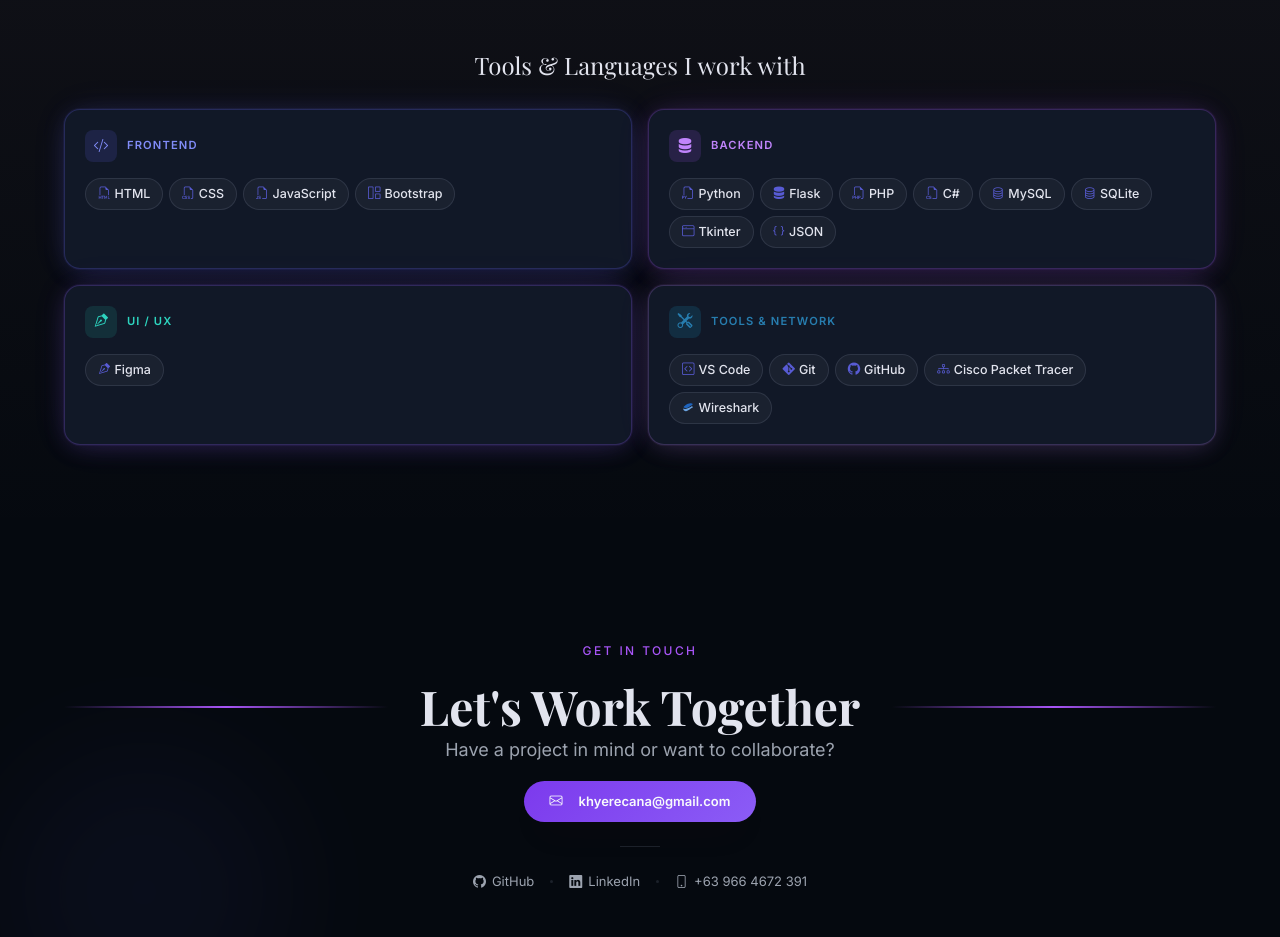
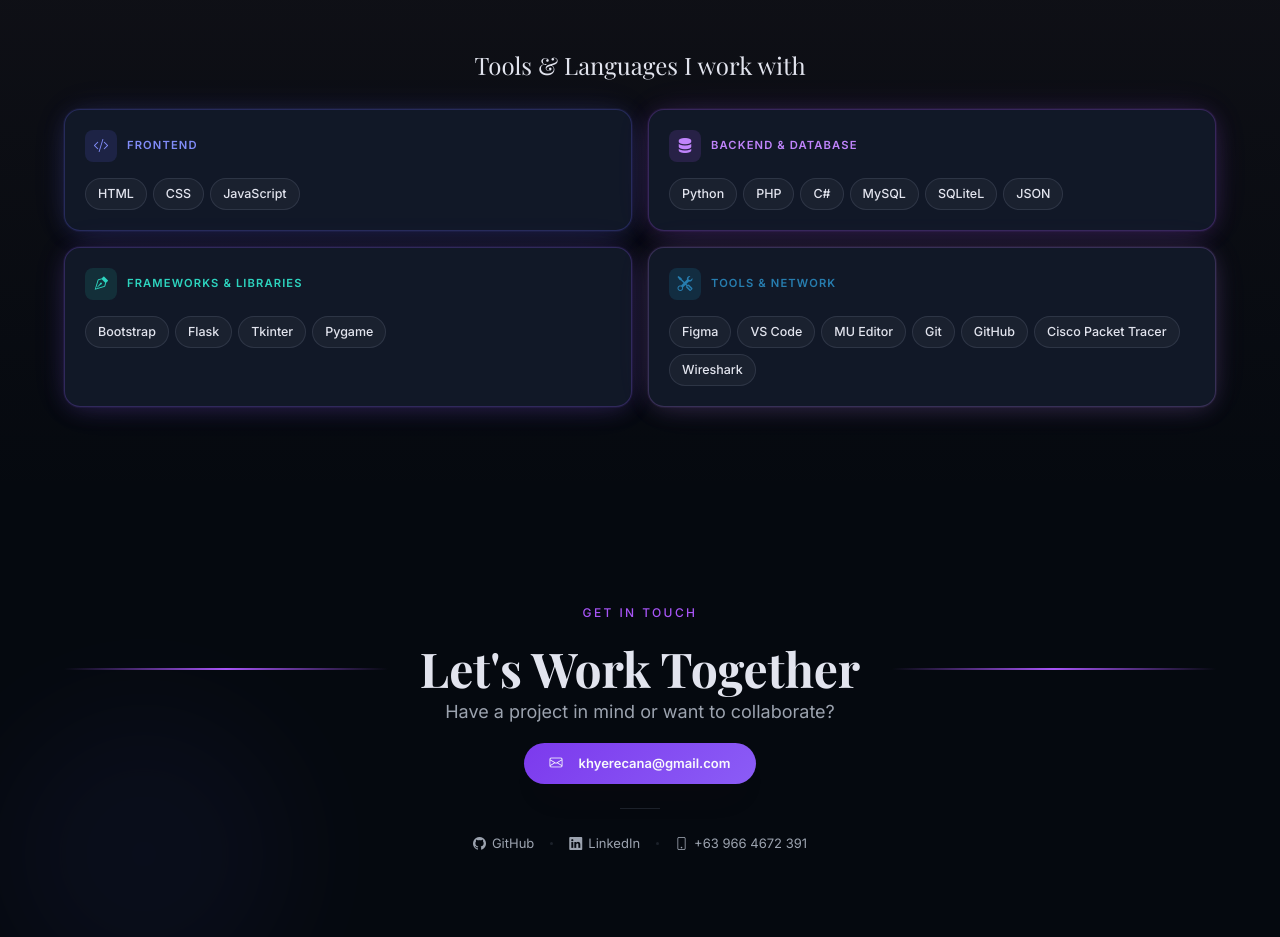
Before and after one commit to khylerecana/khylerecana.github.io, a plain HTML site: page index.html in a window 1280 px wide. Shown: the part 1440-2377 px from the top of the page. Drawn offline with nearby package versions, Linux system fonts and the light colour scheme.

Commit message:
tool and tech new layout

```diff
--- a/index.html
+++ b/index.html
@@ -223,43 +223,43 @@
                             <span class="tool-card-title">Frontend</span>
                         </div>
                         <div class="tool-card-tags">
-                            <span class="tool-tag"><i class="bi bi-filetype-html me-1"></i>HTML</span>
-                            <span class="tool-tag"><i class="bi bi-filetype-css me-1"></i>CSS</span>
-                            <span class="tool-tag"><i class="bi bi-filetype-js me-1"></i>JavaScript</span>
-                            <span class="tool-tag"><i class="bi bi-grid-1x2 me-1"></i>Bootstrap</span>
+                            <span class="tool-tag"></i>HTML</span>
+                            <span class="tool-tag"></i>CSS</span>
+                            <span class="tool-tag"></i>JavaScript</span>
                         </div>
                     </div>
 
-                    <!-- Backend -->
+                    <!-- Backend & Database -->
                     <div class="tool-card tool-card--backend">
                         <div class="tool-card-header">
                             <div class="tool-card-icon">
                                 <i class="bi bi-server"></i>
                             </div>
-                            <span class="tool-card-title">Backend</span>
+                            <span class="tool-card-title">Backend & Database</span>
                         </div>
                         <div class="tool-card-tags">
-                            <span class="tool-tag"><i class="bi bi-filetype-py me-1"></i>Python</span>
-                            <span class="tool-tag"><i class="bi bi-server me-1"></i>Flask</span>
-                            <span class="tool-tag"><i class="bi bi-filetype-php me-1"></i>PHP</span>
-                            <span class="tool-tag"><i class="bi bi-filetype-cs me-1"></i>C#</span>
-                            <span class="tool-tag"><i class="bi bi-database me-1"></i>MySQL</span>
-                            <span class="tool-tag"><i class="bi bi-database me-1"></i>SQLite</span>
-                            <span class="tool-tag"><i class="bi bi-window me-1"></i>Tkinter</span>
-                            <span class="tool-tag"><i class="bi bi-braces me-1"></i>JSON</span>
+                            <span class="tool-tag"></i>Python</span>
+                            <span class="tool-tag"></i>PHP</span>
+                            <span class="tool-tag"></i>C#</span>
+                            <span class="tool-tag"></i>MySQL</span>
+                            <span class="tool-tag"></i>SQLiteL</span>
+                            <span class="tool-tag"></i>JSON</span>
                         </div>
                     </div>
 
-                    <!-- UI / UX -->
-                    <div class="tool-card tool-card--uiux">
+                    <!-- Frameworks & Libraries -->
+                    <div class="tool-card tool-card--frameworks">
                         <div class="tool-card-header">
                             <div class="tool-card-icon">
                                 <i class="bi bi-vector-pen"></i>
                             </div>
-                            <span class="tool-card-title">UI / UX</span>
+                            <span class="tool-card-title">Frameworks & Libraries</span>
                         </div>
                         <div class="tool-card-tags">
-                            <span class="tool-tag"><i class="bi bi-vector-pen me-1"></i>Figma</span>
+                            <span class="tool-tag"></i>Bootstrap</span>
+                            <span class="tool-tag"></i>Flask</span>
+                            <span class="tool-tag"></i>Tkinter</span>
+                            <span class="tool-tag"></i>Pygame</span>
                         </div>
                     </div>
 
@@ -272,19 +272,13 @@
                             <span class="tool-card-title">Tools & Network</span>
                         </div>
                         <div class="tool-card-tags">
-                            <span class="tool-tag"><i class="bi bi-code-square me-1"></i>VS Code</span>
-                            <span class="tool-tag"><i class="bi bi-git me-1"></i>Git</span>
-                            <span class="tool-tag"><i class="bi bi-github me-1"></i>GitHub</span>
-                            <span class="tool-tag"><i class="bi bi-diagram-3 me-1"></i>Cisco Packet Tracer</span>
-                            <span class="tool-tag"><svg class="tool-icon wireshark-icon me-1" viewBox="0 0 32 32"
-                                    xmlns="http://www.w3.org/2000/svg" aria-hidden="true">
-                                    <path
-                                        d="M28.2 8.5c-1.5-1.8-4.2-2.7-6.8-2.7-3.5 0-8.4 1.9-11.7 4.4-1.5 1.1-2.9 2.2-4 3.4-.7.8-1.4 1.7-1.9 2.7 1.2 1.4 3.3 1.7 5.3 1.7 3.6 0 7-1.5 9.8-3.5 2.4-1.7 4.7-3.9 7.4-4.4 0 0-.1-1.1-.1-1.1z"
-                                        fill="#1f70d8" />
-                                    <path
-                                        d="M26.1 12.6c-2.6 1.7-5.3 3.4-8.1 4.8-3.1 1.6-6.6 2.8-10.1 2.9-1.6.1-3.3-.2-4.4-1.1-.1.4-.2.9-.2 1.3 0 3.3 3.2 5.8 6.8 5.8 3.6 0 6.4-2.1 9.3-4.2 2.7-2 5.7-4.3 8.8-5.8.2-.1.3-.3.5-.4-1.3-1.4-2.8-2.5-4.6-3.5z"
-                                        fill="#78b9ff" />
-                                </svg>Wireshark</span>
+                            <span class="tool-tag"></i>Figma</span>
+                            <span class="tool-tag"></i>VS Code</span>
+                            <span class="tool-tag"></i>MU Editor</span>
+                            <span class="tool-tag"></i>Git</span>
+                            <span class="tool-tag"></i>GitHub</span>
+                            <span class="tool-tag"></i>Cisco Packet Tracer</span>
+                            <span class="tool-tag"></i>Wireshark</span>
                         </div>
                     </div>
 
--- a/style.css
+++ b/style.css
@@ -885,14 +885,14 @@ img {
     0 0 60px -8px color-mix(in srgb, var(--accent) 28%, transparent);
 }
 
-.tool-card--uiux {
+.tool-card--frameworks {
   border-color: color-mix(in srgb, var(--secondary) 25%, transparent);
   box-shadow: 0 0 0 1px color-mix(in srgb, var(--secondary) 8%, transparent),
     0 4px 24px -4px color-mix(in srgb, var(--secondary) 22%, transparent),
     0 0 40px -10px color-mix(in srgb, var(--secondary) 18%, transparent);
 }
 
-.tool-card--uiux:hover {
+.tool-card--frameworks:hover {
   box-shadow: 0 0 0 1px color-mix(in srgb, var(--secondary) 18%, transparent),
     0 8px 32px -4px color-mix(in srgb, var(--secondary) 36%, transparent),
     0 0 60px -8px color-mix(in srgb, var(--secondary) 28%, transparent);
@@ -940,7 +940,7 @@ img {
   color: #c084fc;
 }
 
-.tool-card--uiux .tool-card-icon {
+.tool-card--frameworks .tool-card-icon {
   background: rgba(45, 212, 191, 0.12);
   color: #2dd4bf;
 }
@@ -965,7 +965,7 @@ img {
   color: #c084fc;
 }
 
-.tool-card--uiux .tool-card-title {
+.tool-card--frameworks .tool-card-title {
   color: #2dd4bf;
 }
 
@@ -999,13 +999,6 @@ img {
   opacity: 0.85;
 }
 
-.wireshark-icon {
-  width: 1em;
-  height: 1em;
-  min-width: 1em;
-  min-height: 1em;
-}
-
 .tool-card--frontend .tool-tag:hover {
   border-color: rgba(99, 102, 241, 0.45);
   background: rgba(99, 102, 241, 0.08);
@@ -1016,7 +1009,7 @@ img {
   background: rgba(168, 85, 247, 0.08);
 }
 
-.tool-card--uiux .tool-tag:hover {
+.tool-card--frameworks .tool-tag:hover {
   border-color: rgba(45, 212, 191, 0.45);
   background: rgba(45, 212, 191, 0.08);
 }
```
